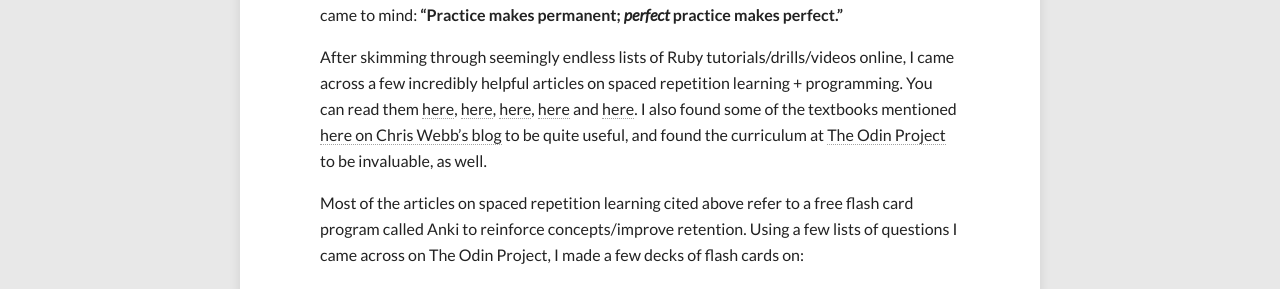
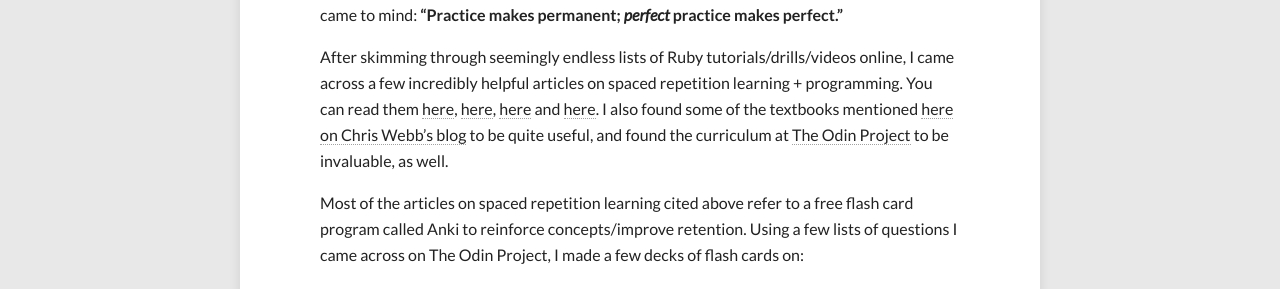
Before and after one commit to alessbell/alessbell.github.io-archive, a Jekyll site: the page built from _posts/2014-05-24-practice-makes-permanent.md, in a window 1280 px wide. Shown: the part 726-1015 px from the top of the page. Built offline with Jekyll 4.4.1, drawn with Linux system fonts in a browser that asks for light colours; nearby versions of some CDN libraries; comment, search, counter and statistics services are not loaded.

Commit message:
Blog Post Updated

```diff
--- a/_posts/2014-05-24-practice-makes-permanent.md
+++ b/_posts/2014-05-24-practice-makes-permanent.md
@@ -16,7 +16,7 @@ Having signed up for the June cohort in December, I had a few months to work on
 
 As I began working to improve my daily routine, the words of an old high school soccer coach came to mind: **"Practice makes permanent; *perfect* practice makes perfect."**
 
-After skimming through seemingly endless lists of Ruby tutorials/drills/videos online, I came across a few incredibly helpful articles on spaced repetition learning + programming. You can read them [here](https://medium.com/medium-redef/5481606b087a), [here](http://sivers.org/srs), [here](http://www.supermemo.com/articles/20rules.htm), [here](http://www.jackkinsella.ie/2011/12/05/janki-method.html) and [here](http://www.supermemo.com/articles/20rules.htm). I also found some of the textbooks mentioned [here on Chris Webb's blog](http://blog.mediumequalsmessage.com/6-best-learning-ruby-books) to be quite useful, and found the curriculum at [The Odin Project](http://www.theodinproject.com/) to be invaluable, as well.
+After skimming through seemingly endless lists of Ruby tutorials/drills/videos online, I came across a few incredibly helpful articles on spaced repetition learning + programming. You can read them [here](https://medium.com/medium-redef/5481606b087a), [here](http://sivers.org/srs), [here](http://www.supermemo.com/articles/20rules.htm) and [here](http://www.jackkinsella.ie/2011/12/05/janki-method.html). I also found some of the textbooks mentioned [here on Chris Webb's blog](http://blog.mediumequalsmessage.com/6-best-learning-ruby-books) to be quite useful, and found the curriculum at [The Odin Project](http://www.theodinproject.com/) to be invaluable, as well.
 
 Most of the articles on spaced repetition learning cited above refer to a free flash card program called Anki to reinforce concepts/improve retention. Using a few lists of questions I came across on The Odin Project, I made a few decks of flash cards on:
 
```
